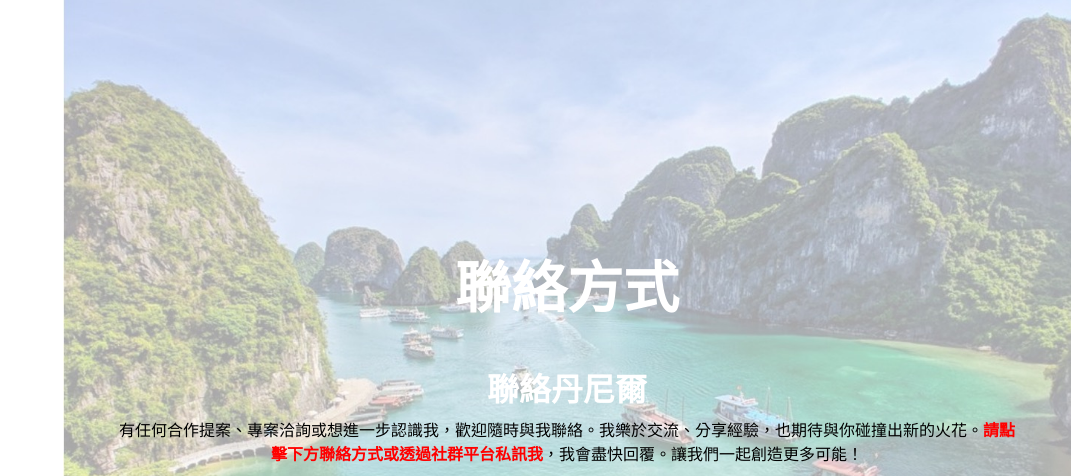
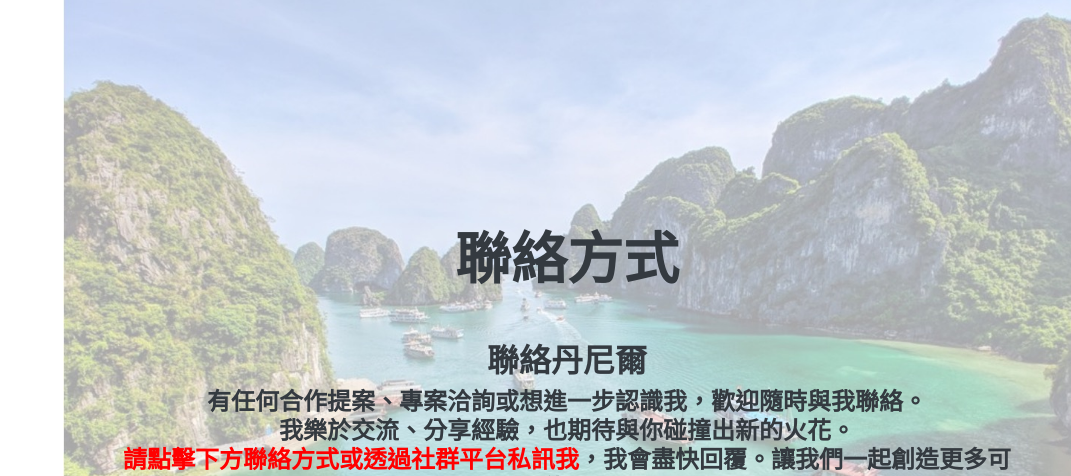
Before and after one commit to danielzenandai/danielzenandai.github.io, a plain HTML site: page index.html in a window 1280 px wide. Shown: the part 4612-5088 px from the top of the page, without its empty margins (209-1280 px from the left). Drawn offline with nearby package versions, Linux system fonts and the light colour scheme; a web font is replaced by a local one.

Commit message:
20250520第二次上傳

```diff
--- a/index.html
+++ b/index.html
@@ -208,10 +208,9 @@
             <!-- Awards-->
             <section class="resume-section danielcallmebg danielcenter" id="contexts">
                 <div class="resume-section-content">
-                    <h2 class="mb-5 text-white danielserif">聯絡方式</h2>
-                    <h3 class="text-white">聯絡丹尼爾</h3>
-                    <p>有任何合作提案、專案洽詢或想進一步認識我，歡迎隨時與我聯絡。我樂於交流、分享經驗，也期待與你碰撞出新的火花。<span class="danielhl">請點擊下方聯絡方式或透過社群平台私訊我</span>，我會盡快回覆。讓我們一起創造更多可能！
-                    </p>
+                    <h2 class="mb-5 danielserif">聯絡方式</h2>
+                    <h3>聯絡丹尼爾</h3>
+                    <h4>有任何合作提案、專案洽詢或想進一步認識我，歡迎隨時與我聯絡。<br>我樂於交流、分享經驗，也期待與你碰撞出新的火花。<br><span class="danielhl">請點擊下方聯絡方式或透過社群平台私訊我</span>，我會盡快回覆。讓我們一起創造更多可能！</h4>
                     <!-- <ul class="fa-ul mb-0">
                         <li>
                             <span class="fa-li"><i class="fas fa-trophy text-warning"></i></span>
```
